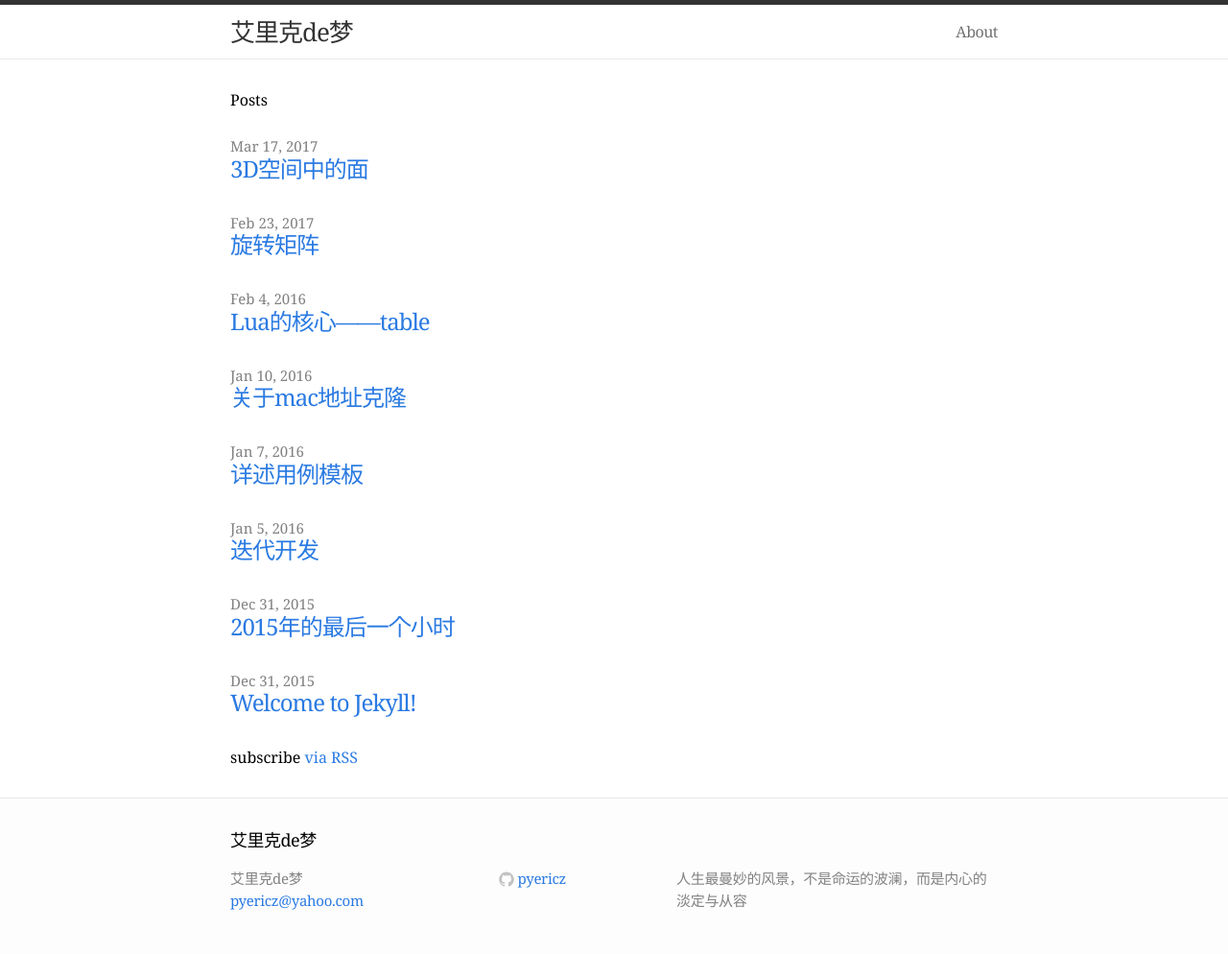
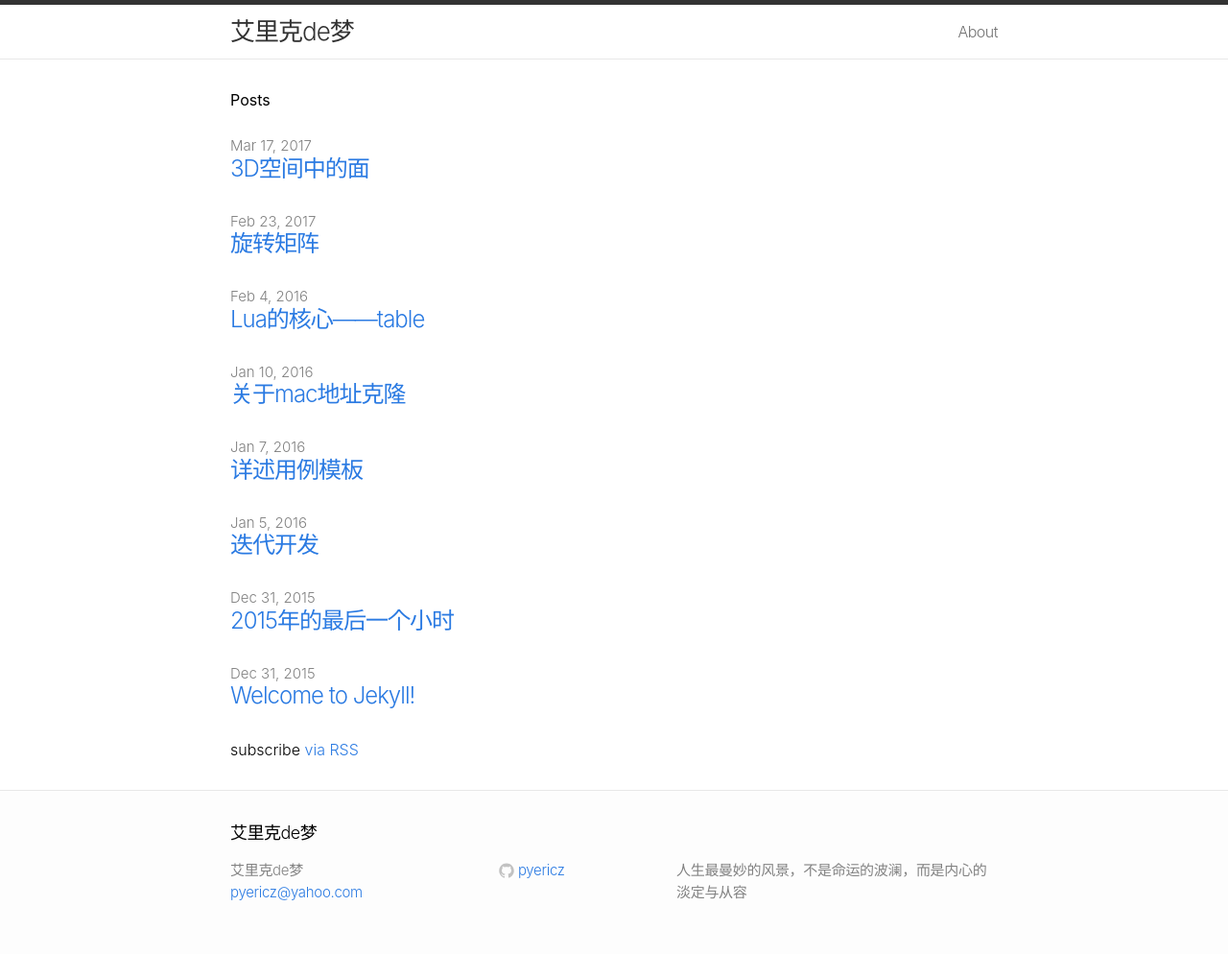
Before and after one commit to pyericz/blog, a Jekyll site: the page built from index.html, in a window 1280 px wide. Shown: the whole page at 96% size. Built offline with Jekyll 4.4.1, drawn with Linux system fonts in a browser that asks for light colours.

Commit message:
Update main.css

```diff
--- a/css/main.css
+++ b/css/main.css
@@ -9,10 +9,7 @@
 html, body { height: 100%; }
 
 body {
-  font-family: Georgia, "Times New Roman", Helvetica, Tahoma,
-             "Microsoft YaHei", "微软雅黑",
-             STXihei, "华文细黑",
-             serif, "PingFang SC", "Hiragino Sans GB", "Heiti SC", "Microsoft YaHei", "WenQuanYi Micro Hei";
+  font-family: -apple-system, "Helvetica Neue", Helvetica, "Nimbus Sans L", Arial, "Liberation Sans", "PingFang SC", "Hiragino Sans GB", "Source Han Sans CN", "Source Han Sans SC", "Microsoft YaHei", "Wenquanyi Micro Hei", "WenQuanYi Zen Hei", "ST Heiti", SimHei, "WenQuanYi Zen Hei Sharp", sans-serif;
   font-style: normal;
   line-height: 1.5;
   font-weight: 300;
```
